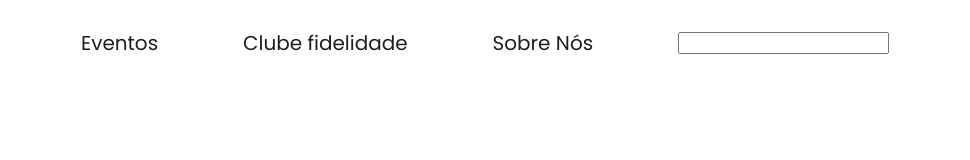
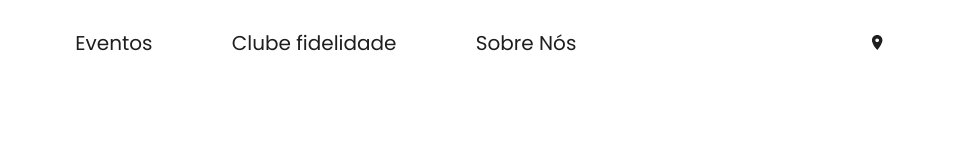
Before and after one commit to frangooo/projeto_cinema, a plain HTML site: page index.html in a window 1280 px wide. Shown: the full height of the page, 188-1158 px from the left. Drawn offline with Linux system fonts and the light colour scheme; a web font is replaced by a local one.

Commit message:
Update header.css

```diff
--- a/styles/header.css
+++ b/styles/header.css
@@ -21,7 +21,7 @@
     font-weight: 400;
 }
 
-.nav_imput{
+.nav_input{
     width: 100%;
     border-radius: 0.5rem;
     border: none;
```
